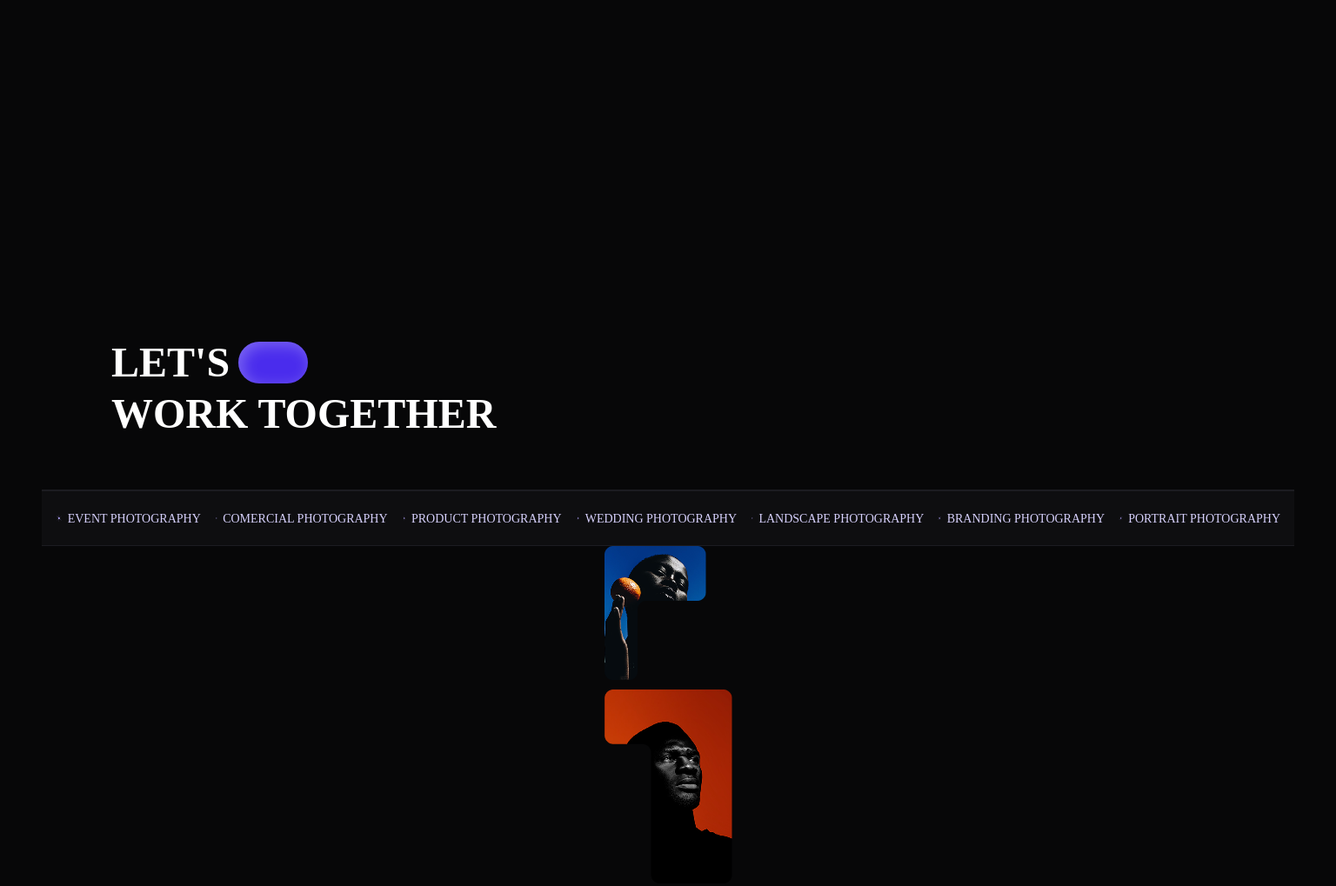
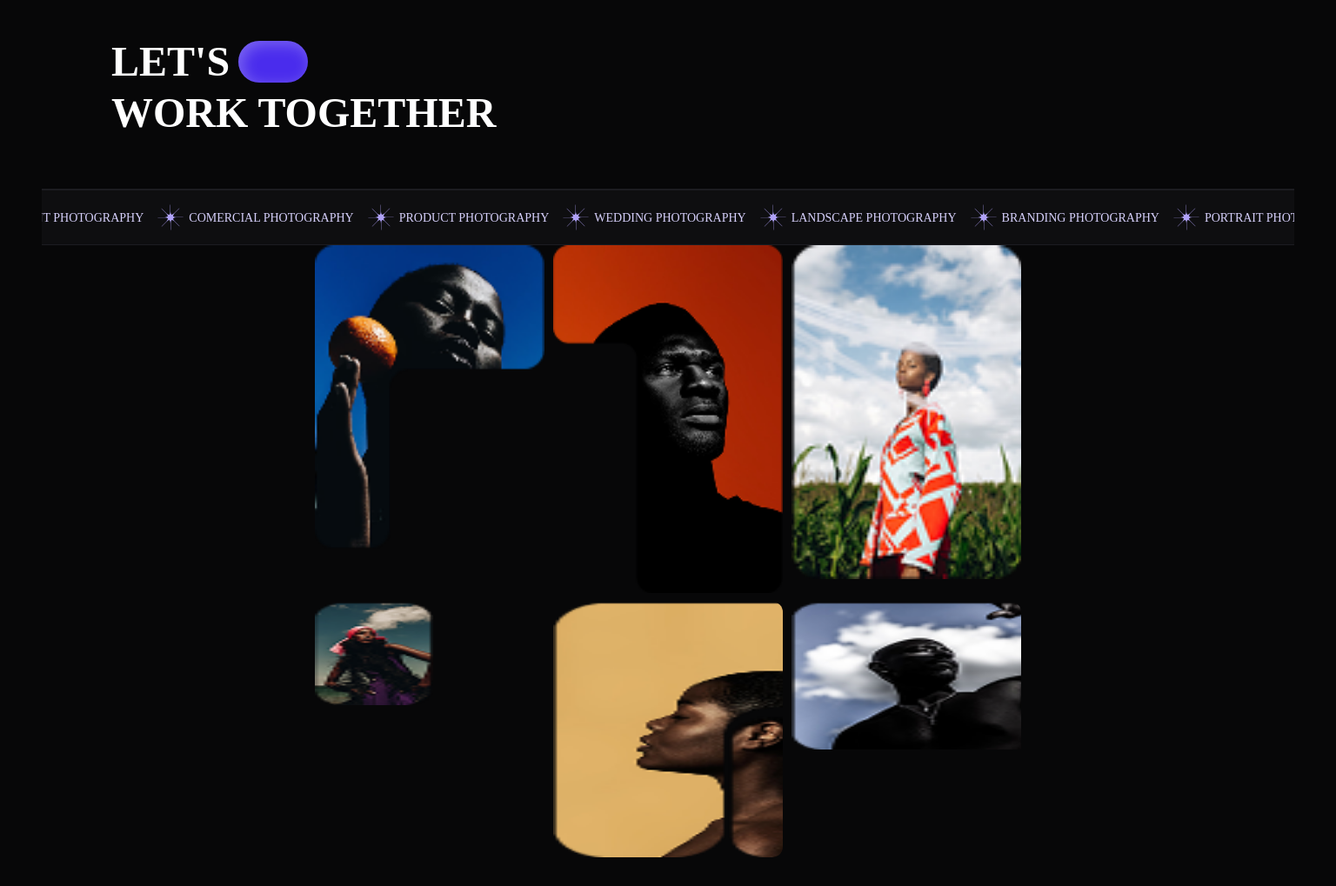
Before and after one commit to dora1703/proj_4, a plain HTML site: page index.html in a window 1536 px wide. Shown: the part 287-1306 px from the top of the page at 87% size. Drawn offline with Linux system fonts and the light colour scheme; files whose address does not match are found by name; a web font is replaced by a local one.

Commit message:
вввв

```diff
--- a/index.html
+++ b/index.html
@@ -130,32 +130,33 @@
       <img src="./imege/Carts.red.png" alt="Red cart">
     </picture>
   </div>
+   <div class="gallery-item4">
+    <picture>
+      <source media="(min-width: 390px)" srcset="./imege/Carts.green.png 1x, ./imege/Carts.green2.png 2x">
+      <img src="./imege/Carts.green.png" alt="Green cart">
+    </picture>
+  </div>
+   <div class="gallery-item6">
+    <picture>
+      <source media="(min-width: 390px)" srcset="./imege/Carts.braun.png 1x, ./imege/Carts.braun2.png 2x">
+      <img src="./imege/Carts.braun.png" alt="Braun cart">
+    </picture>
+  </div>
   <div class="gallery-item3">
     <picture>
       <source media="(min-width: 390px)" srcset="./imege/Carts.yellow.png 1x, ./imege/Carts.yellow2.png 2x">
       <img src="./imege/Carts.yellow.png" alt="Yellow cart">
     </picture>
   </div>
-  <div class="gallery-item4">
-    <picture>
-      <source media="(min-width: 390px)" srcset="./imege/Carts.green.png 1x, ./imege/Carts.green2.png 2x">
-      <img src="./imege/Carts.green.png" alt="Green cart">
-    </picture>
-  </div>
+
   <div class="gallery-item5">
     <picture>
       <source media="(min-width: 390px)" srcset="./imege/Carts.black.png 1x, ./imege/Carts.black2.png 2x">
       <img src="./imege/Carts.black.png" alt="Black cart">
     </picture>
   </div>
-  <div class="gallery-item6">
-    <picture>
-      <source media="(min-width: 390px)" srcset="./imege/Carts.braun.png 1x, ./imege/Carts.braun2.png 2x">
-      <img src="./imege/Carts.braun.png" alt="Braun cart">
-    </picture>
-  </div>
+
 </div>
-
           </div>
 
         </section>
--- a/reset1.css
+++ b/reset1.css
@@ -37,7 +37,6 @@ time, mark, audio, video {
 
 img, svg{
     display: block;
-    max-width: 100%;
     height: auto;
 }
     ul,ol{
--- a/style1.css
+++ b/style1.css
@@ -238,16 +238,7 @@ font-weight: 600;
 text-transform: uppercase;
 
 }
-.element::after{
-  content:"";
- display: flex;
-width: 346px;
-height: 346px;
-fill: var(--Dark-06, #0E0E10);
-stroke-width: 1px;
-stroke: var(--Dark-12, #1C1C21);
-background-image: url("path/to/Vector.element.svg");
-}
+
 .container-together{
   display: flex;
 flex-direction: column;
@@ -374,16 +365,64 @@ font-size: 14px;
 line-height: 21px;
 text-transform: uppercase;
 }
-.gallery{
+/*.gallery{
     margin: 0 auto;
   display: flex;
-  padding: 0px 16px;
+
   flex-direction: column;
   align-items: flex-start;
   gap: 10px;
   align-self: stretch;
-}
-
+}*/
+.gallery {
+padding: 0px 16px;
+  display: flex;
+  flex-wrap: wrap;
+  justify-content: center;
+  gap: 10px;
+  max-width: 1440px;
+  margin: 0 auto;
+
+}
+
+.gallery > div {
+  box-sizing: border-box;
+  max-width: calc(33.333% - 16px);
+  text-align: center;
+}
+.gallery-item1{
+width: 116.64px;
+
+}
+.gallery-item2{
+  width: 146.47px;
+
+left: 121.13px;
+border-radius: 10px;
+
+
+}
+.gallery-item4{
+  width: 87.48px;
+left: 270.52px;
+border-radius: 10px;
+
+
+}
+.gallery-item3{
+
+}
+.gallery-item5 {
+
+}
+.gallery-item6 img{
+width: 38.13px;
+height: 62.28px;
+top: 160.72px;
+
+border-radius: 10px;
+
+}
 @media (min-width:1440px){
   .HERO {
 
@@ -519,9 +558,46 @@ font-size: 14px;
 line-height: 21px;
 text-transform: uppercase;
   }
-
-
-
+.gallery {
+  display: flex;
+  flex-wrap: wrap;
+  gap: 10px;
+
+  justify-content: center;
+  max-width: 1000px;
+  margin: auto;
+  padding: 0 80px;
+}
+
+.gallery > div {
+  flex: 0 1 calc(33.333% - 16px);
+  box-sizing: border-box;
+  border-radius: 12px;
+  overflow: hidden;
+}
+
+.gallery img {
+  width: 100%;
+  height: auto;
+  display: block;
+  border-radius: 12px;
+}
+
+.gallery-item6 img{
+width: 136.341px;
+height: 118.422px;
+
+}
+.gallery-item3 img{
+  width: 462.757px;
+height: 293.156px;
+flex-shrink: 0;
+}
+.gallery-item5 img{
+  width: 312.782px;
+height: 169.766px;
+flex-shrink: 0;
+}
 
 }
 @media (min-width:1920px){
@@ -639,25 +715,37 @@ height: 30px;
   .icon-list-item-text {
 
   }
- .gallery {
- display: flex;
-padding: 0px 80px;
-flex-direction: column;
-align-items: flex-start;
-gap: 10px;
-align-self: stretch;
-}
-
-.gallery-item {
- flex-shrink: 0;
+
+
+.gallery {
+  display: flex;
+  flex-wrap: wrap;
+  gap: 10px;
+
+  justify-content: center;
+  max-width: 1000px;
+  margin: auto;
+  padding: 0 80px;
+}
+
+.gallery > div {
+  flex: 0 1 calc(33.333% - 16px);
+  box-sizing: border-box;
+  border-radius: 12px;
+  overflow: hidden;
+}
+
+.gallery img {
   width: 100%;
-  height: 100%;
-  object-fit: cover;
+  height: auto;
   display: block;
-  border-radius: 16px;
-}
-
-
+  border-radius: 12px;
+}
+.gallery-item6 img{
+  width: 170px;
+height: 143px;
+flex-shrink: 0;
+}
 
 }
 .Info {
@@ -2878,6 +2966,7 @@ border-bottom: 1px solid var(--Dark-20, #2F2F37);
   height: 14px;
 }
 .button-vat {
+
   width: 193px;
   height: 49px;
   color: #fff;
```
